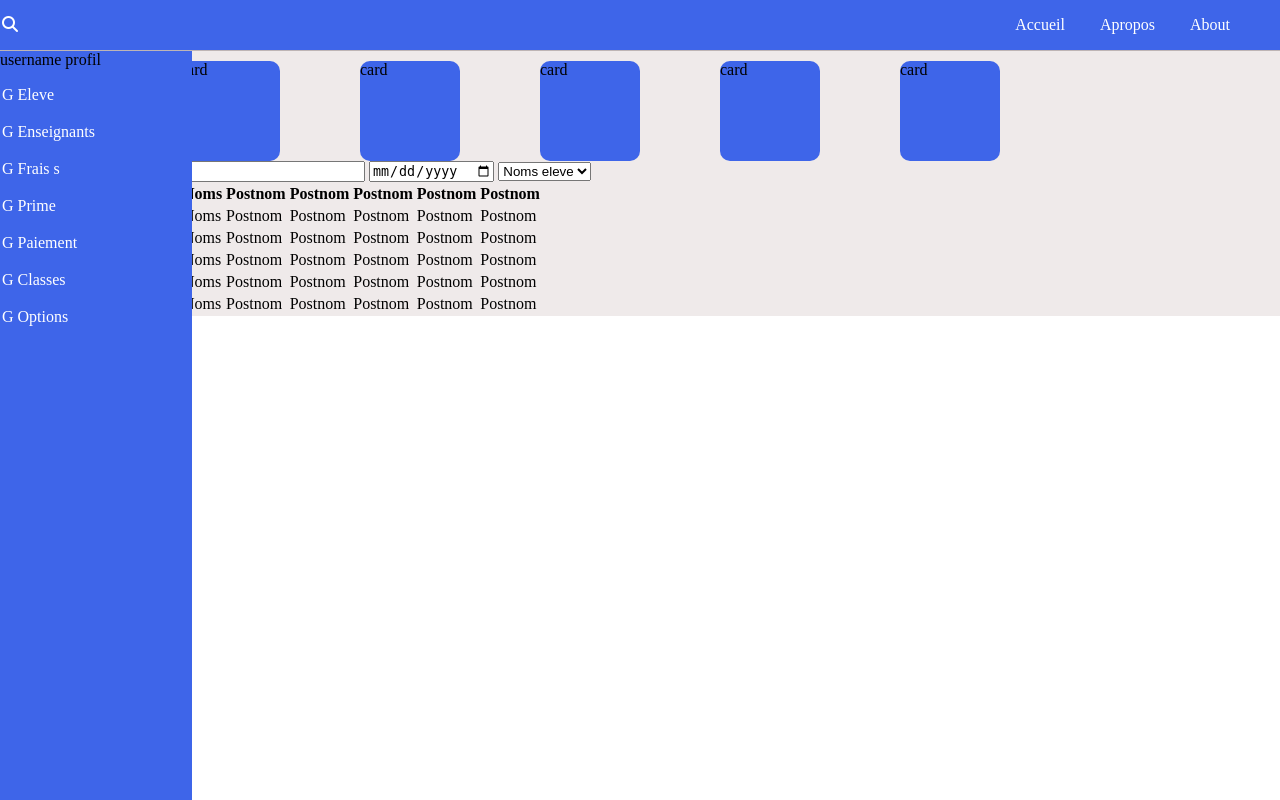
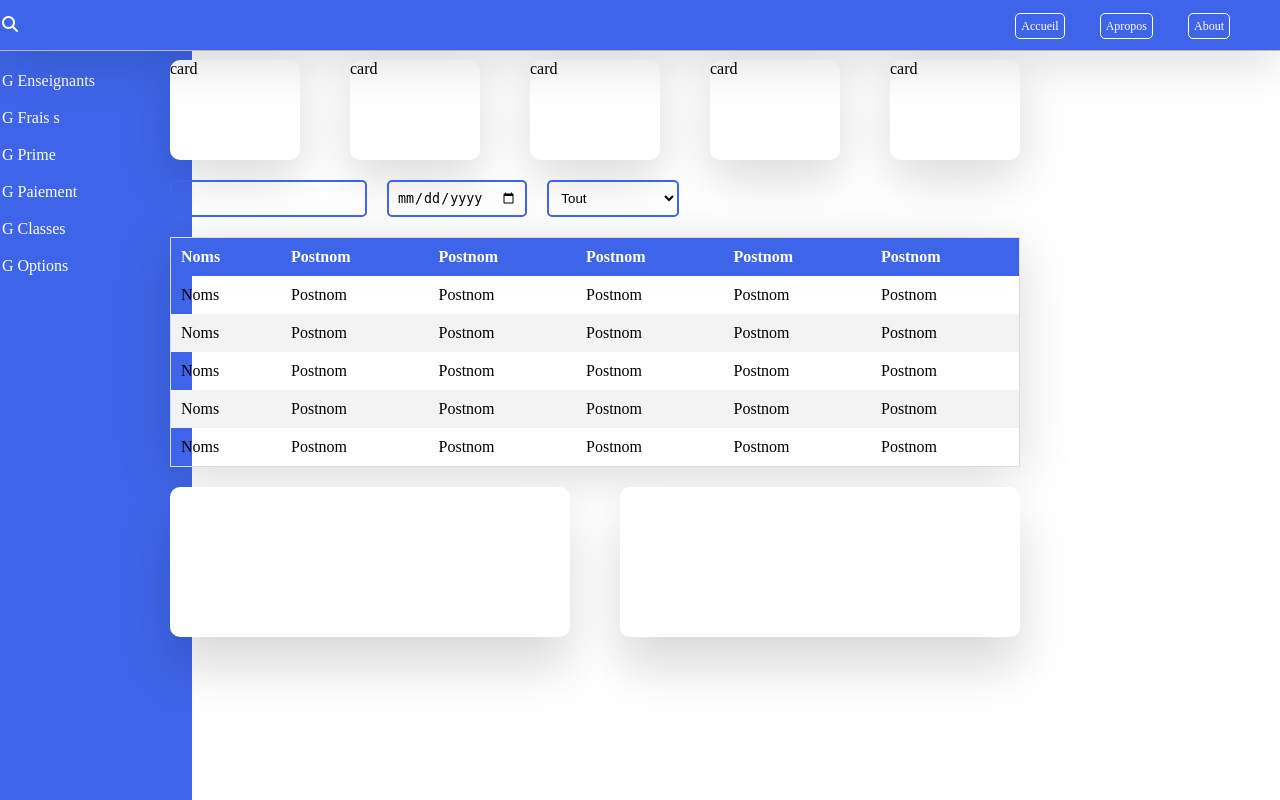
Before and after one commit to SKB-TECH/Unicompex, a PHP site: page /Dashbord/dashboad.php in a window 1280 px wide. Run offline with PHP 8.4, Linux system fonts and the light colour scheme; a stand-in replaces the project's code that opens the database connection.

Commit message:
dashbord styling

```diff
--- a/Dashbord/dashboad.php
+++ b/Dashbord/dashboad.php
@@ -18,9 +18,9 @@
         </span>
             <nav id="nav">
                 <ul class="list1 text-red-400" >
-                <li><a href="#">Accueil</a></li>
-                <li><a href="">Apropos</a></li>
-                <li><a href="">About</a></li>
+                    <li><a href="#" class="btn-h">Accueil</a></li>
+                    <li><a href="" class="btn-h">Apropos</a></li>
+                    <li><a href=""  class="btn-h">About</a></li>
                 </ul>
             </nav>
     </header>
@@ -57,14 +57,20 @@
             </div>
             <div class="tableau">
                 <div>
-                    <form action="" >
-                        <input type="text">
-                        <input type="date" name="" id="">
-                        <select name="" id="">
+                    <div class="container-form">
+                    <form action="" class="form" >
+                        <input type="text" class="text" id="search" autocomplete="off">
+                        <input type="date" name="" id="date">
+                        <select name="" id="" class="combobox">
+                            <option value="">Tout</option>
                             <option value="">Noms eleve</option>
+                            <option value="">Classe</option>
+                            <option value="">Annee-Scolaire</option>
+                            <option value="">Date</option>
                         </select>
                     </form>
-                    <table>
+                    </div>
+                    <table class="tableau-style">
                         <thead>
                             <tr>
                             <th>Noms</th>
@@ -120,6 +126,10 @@
                     </table>
                 </div>
             </div>
+            <div class="container_card">
+                <div class="card2"></div>
+                <div class="card2"></div>
+            </div>
         </section>
     </main>
 </body>
--- a/Styles/style.css
+++ b/Styles/style.css
@@ -4,14 +4,18 @@ body{
     box-sizing: border-box;
 }
 
-.head{
+.head {
     display: flex;
+    width: 100%;
     align-items: center;
     justify-content: space-between;
     background-color: #3e65e9;
     color: #ffffff;
     border-bottom: 1px solid;
     border-bottom-color:#beb5b5;
+    box-shadow: 0 10px 50px rgba(0,0,0,0.15);
+    position: fixed;
+    z-index: 100;
 }
 
 .logo{
@@ -41,7 +45,8 @@ a {
 #main{
     display: flex;
     flex-direction:row;
-    background: #efeaea
+    background: #ffffff;
+    z-index:0;
 }
 
 #sidebar{
@@ -55,13 +60,12 @@ a {
 }
 
 #principal{
-
     display: flex;
     flex-direction: column;
     justify-content: space-between;
-    margin-left: 180px;
-    margin-top: 10px;
-
+    margin-left: 170px;
+    margin-top: 20px;
+    z-index:0;
 }
 
 .btn{
@@ -71,13 +75,79 @@ a {
 }
 
 .container-card{
+    margin-top: 40px;
     display: flex;
     flex-direction: row;
-    gap: 80px;
+    gap: 50px;
+    z-index: 0;
 }
 .card{
-    width: 100px;
+    width: 130px;
     height: 100px;
-    background: #3e65e9;
+    background: #ffff;
     border-radius: 10px;
+    box-shadow: 0 18px 50px rgba(0,0,0,0.15);
 }
+
+.tableau-style{
+    /* margin-top: 10px; */
+    border-collapse: collapse;
+    width: 100%;
+    box-shadow: 0 10px 50px rgba(0,0,0,0.15);
+    cursor: pointer;
+    margin: 20px auto;
+    border: 1px solid #ddd;
+}
+
+thead tr{
+    background-color: #3e65e9;
+    color: #ffffff;
+    text-align: left;
+}
+
+th,td{
+    padding: 10px 10px;
+}
+
+tbody tr:nth-child(even){
+    background-color: #f3f3f3;
+}
+
+.tableau{
+    margin-top: 10px auto;
+}
+
+.form{
+    margin-top: 20px;
+    display: flex;
+    gap: 20px;
+}
+
+.text,.combobox,#date{
+    border: 2px solid #3e65e9;
+    border-radius: 5px;
+    outline: none;
+    background:none;
+    padding: 8px;
+    position: relative;
+}
+.container_card{
+    display: flex;
+    flex-direction: row;
+    gap: 50px;
+}
+
+.card2{
+    width: 400px;
+    height:150px;
+    background: #ffff;
+    border-radius: 10px;
+    box-shadow: 0 30px 50px rgba(0,0,0,0.15);
+    margin-bottom: 20px;
+}
+.btn-h{
+    font-size: 12px;
+    padding: 5px;
+    border-radius: 5px;
+    border: 1px solid #ffffff;
+}
```
Lines whose indentation alone changed are shown as unchanged.
